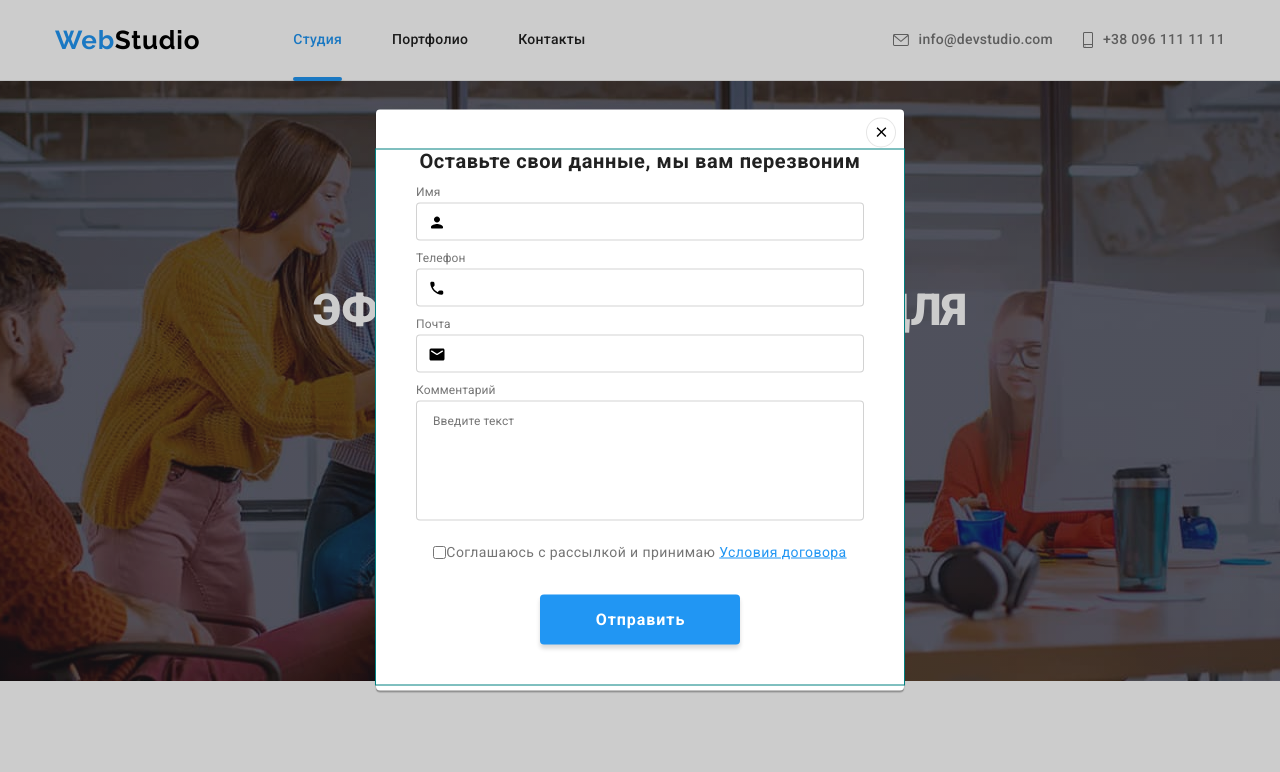
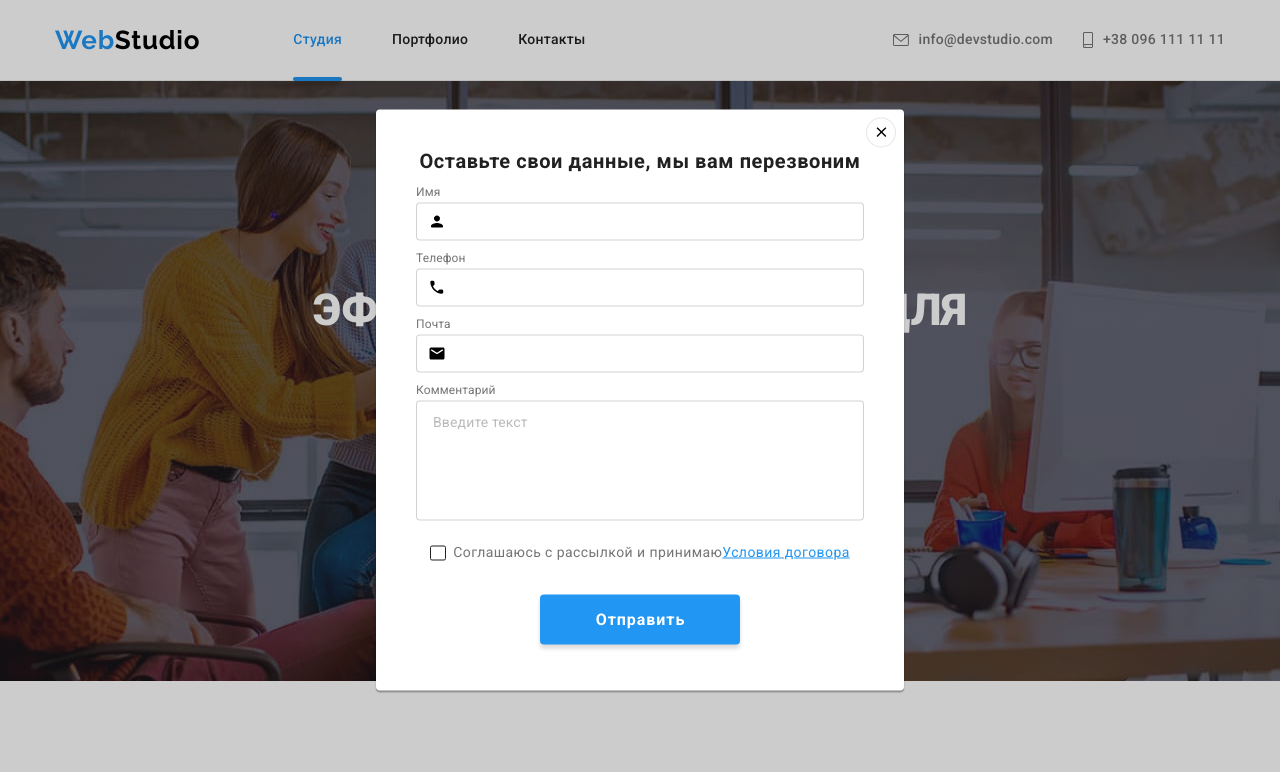
Before and after one commit to TarasGuzilov/goit-markup-hw-06, a plain HTML site: page index.html in a window 1280 px wide. Both pictures are taken after a click on the button "Заказать услугу". Shown: the top 772 px of the page. Drawn offline with nearby package versions, Linux system fonts and the light colour scheme.

Commit message:
Оформление модалки

```diff
--- a/css/styles.css
+++ b/css/styles.css
@@ -255,10 +255,10 @@ img {
   border: 1px solid rgba(0, 0, 0, 0.1);
   border-radius: 50%;
 }
-
-/* .modal-form * {
-  outline: 1px solid tomato;
-} */
+.close-button:hover .close-icon,
+.close-button:focus .close-icon {
+  fill: var(--active-link-color);
+}
 
 .modal-form {
   width: 528px;
@@ -266,8 +266,6 @@ img {
   margin-right: auto;
   margin-top: 2px;
   padding: 0px 40px 40px 40px;
-
-  outline: 1px solid teal;
 }
 .modal-form > h4 {
   margin-bottom: 12px;
@@ -300,23 +298,24 @@ img {
   font-size: 12px;
   line-height: 1.17;
   letter-spacing: 0.01em;
-
   color: var(--text-color);
 }
 .fill-form > .form-field > input {
   height: 38px;
+  padding: 0;
   padding-left: 42px;
   border: 1px solid rgba(33, 33, 33, 0.2);
   border-radius: 4px;
 }
 .fill-form > .form-field > input:focus {
+  outline: 0;
   border: 1px solid var(--active-link-color);
 }
 .fill-form-icon {
   position: absolute;
-  top: 50% - 18px;
+  top: calc(50% + 18.03px);
   left: 12px;
-  transform: translateY(-50%);
+  transform: translateY(calc(-50% - 18.03px / 2));
 }
 .fill-form > .form-field > input:focus ~ .fill-form-icon {
   fill: var(--active-link-color);
@@ -329,17 +328,37 @@ img {
   border: 1px solid rgba(33, 33, 33, 0.2);
   border-radius: 4px;
 
-  font-size: 12px;
-  line-height: 14px;
+  font-size: 14px;
+  line-height: 16px;
   letter-spacing: 0.01em;
+  color: var(--text-color);
+}
+.fill-form > .form-field > textarea::placeholder {
   color: rgba(117, 117, 117, 0.5);
+}
+.fill-form > .form-field > textarea:focus {
+  outline: 0;
+  border: 1px solid var(--active-link-color);
 }
 
 .policy {
+  position: relative;
   margin-bottom: 30px;
   justify-content: center;
 }
+.policy > input {
+  position: absolute;
+  width: 1px;
+  height: 1px;
+  margin: -1px;
+  border: 0;
+  padding: 0;
+  clip: rect(0 0 0 0);
+  overflow: hidden;
+}
 .policy > label {
+  display: flex;
+  align-items: center;
   font-size: 14px;
   line-height: 1.71;
   letter-spacing: 0.03em;
@@ -350,17 +369,27 @@ img {
   text-decoration: underline;
   color: var(--active-link-color);
 }
+.policy > label::before {
+  content: "";
+  display: inline-block;
+  margin-right: 7px;
+  width: 16px;
+  height: 15px;
+  border: 1.75px solid var(--title-text-color);
+  border-radius: 2px;
+}
+.policy > input:checked + label::before {
+  border: 0;
+  background-image: url(../Images/icon-check.svg);
+  background-size: contain;
+  background-origin: border-box;
+}
 .modal-form > button {
   padding: 10px 55px 10px 56px;
-  /* margin-left: auto; */
-  /* margin-right: auto; */
 
   font-weight: bold;
   font-size: 16px;
   line-height: 1.88;
-  /* display: flex;
-  align-items: center;
-  text-align: center; */
   letter-spacing: 0.06em;
   color: #ffffff;
 
@@ -808,6 +837,9 @@ footer {
   align-items: center;
 }
 .subscribe-mail input {
+  outline: 0;
+  width: 358px;
+  height: 50px;
   padding-top: 10px;
   padding-bottom: 10px;
   padding-left: 16px;
```
Also changed, not shown: Images/icon-check.svg (added), Images/spriteold.svg (deleted).
